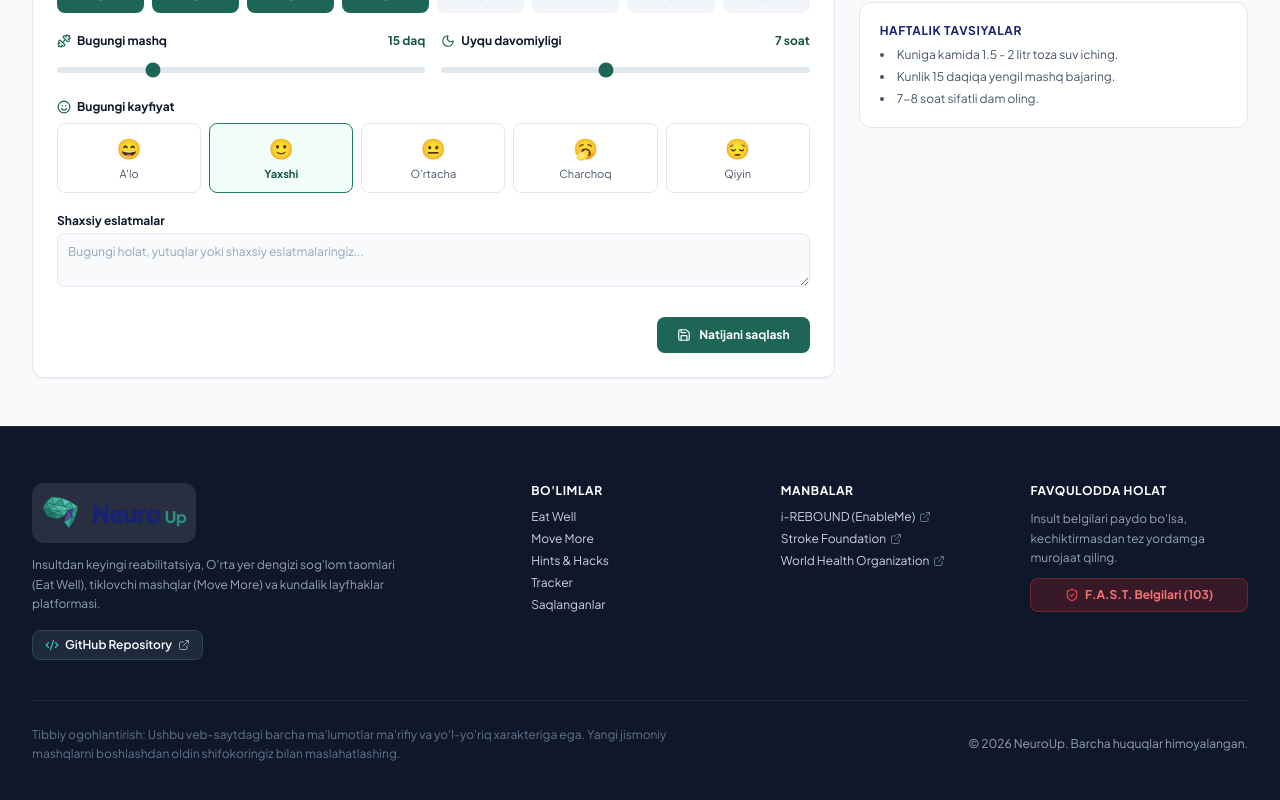
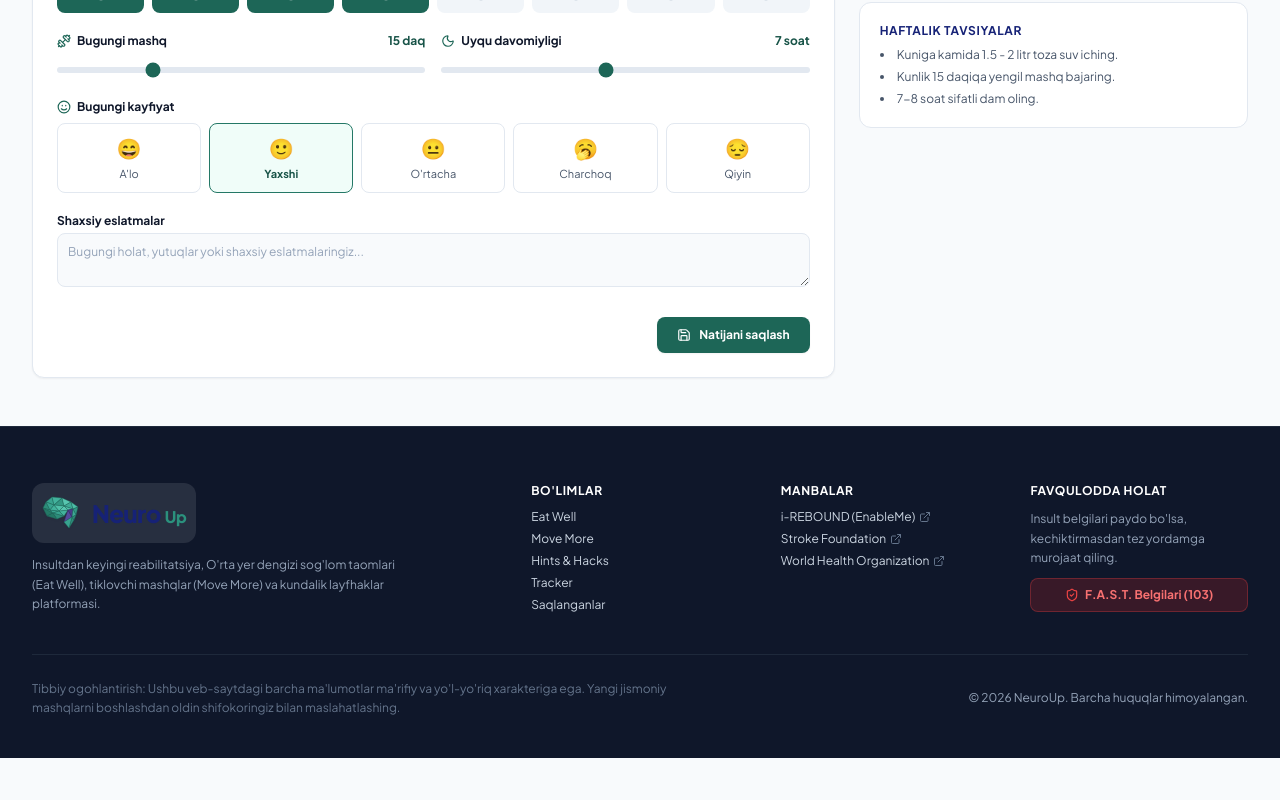
Before and after one commit to Yashnarbek-Samiyev/NeuroUp, a React (Vite) app: page / in a window 1280 px wide. Shown: the part 3245-4045 px from the top of the page. After the commit the page ends 4003 px from the top, so only its background shows below. Built offline with nearby package versions, Linux system fonts and the light colour scheme.

Commit message:
refactor: remove GitHub Repository button from footer

```diff
--- a/src/components/Footer.tsx
+++ b/src/components/Footer.tsx
@@ -2,7 +2,7 @@ import React from 'react';
 import { CategoryTab, Language } from '../types';
 import { translations } from '../data/translations';
 import { BrandLogo } from './BrandLogo';
-import { ShieldCheck, Heart, Code2, ExternalLink } from 'lucide-react';
+import { ShieldCheck, ExternalLink } from 'lucide-react';
 
 interface FooterProps {
   language: Language;
@@ -26,18 +26,6 @@ export const Footer: React.FC<FooterProps> = ({ language, onSelectTab, onOpenFas
             <p className="text-xs text-slate-400 max-w-sm leading-relaxed">
               {t.footerBio}
             </p>
-            <div className="flex items-center gap-2 pt-1">
-              <a
-                href="https://github.com/Yashnarbek-Samiyev/NeuroUp"
-                target="_blank"
-                rel="noreferrer"
-                className="inline-flex items-center gap-1.5 px-3 py-1.5 rounded-lg bg-slate-800 hover:bg-slate-700 text-xs font-semibold text-white transition-colors border border-slate-700"
-              >
-                <Code2 className="w-3.5 h-3.5 text-brand-400" />
-                <span>GitHub Repository</span>
-                <ExternalLink className="w-3 h-3 text-slate-400" />
-              </a>
-            </div>
           </div>
 
           {/* Col 2: Navigation */}
```
